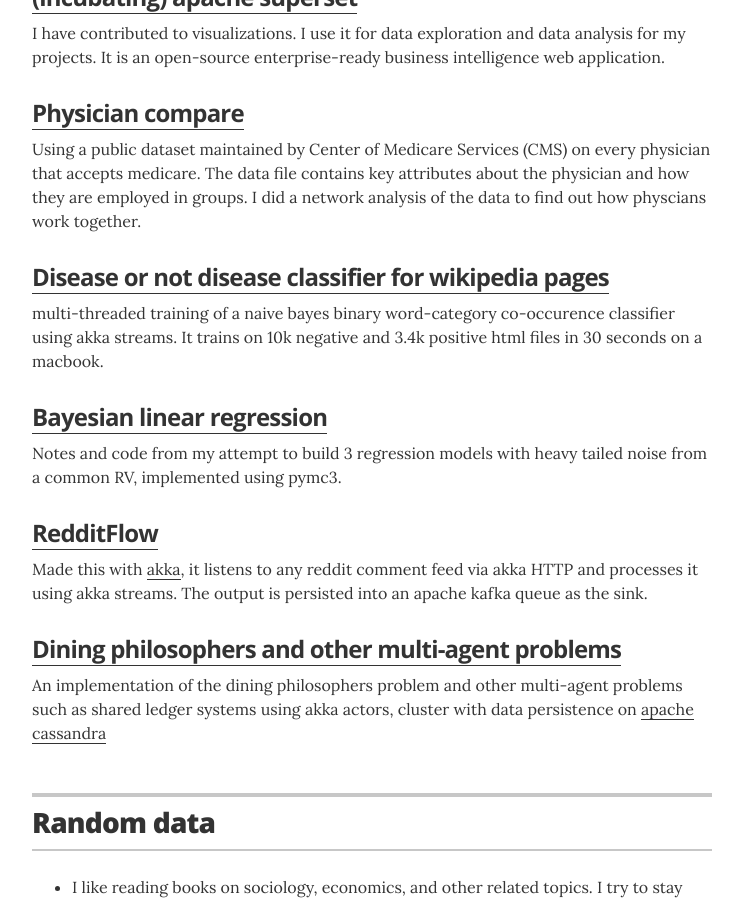
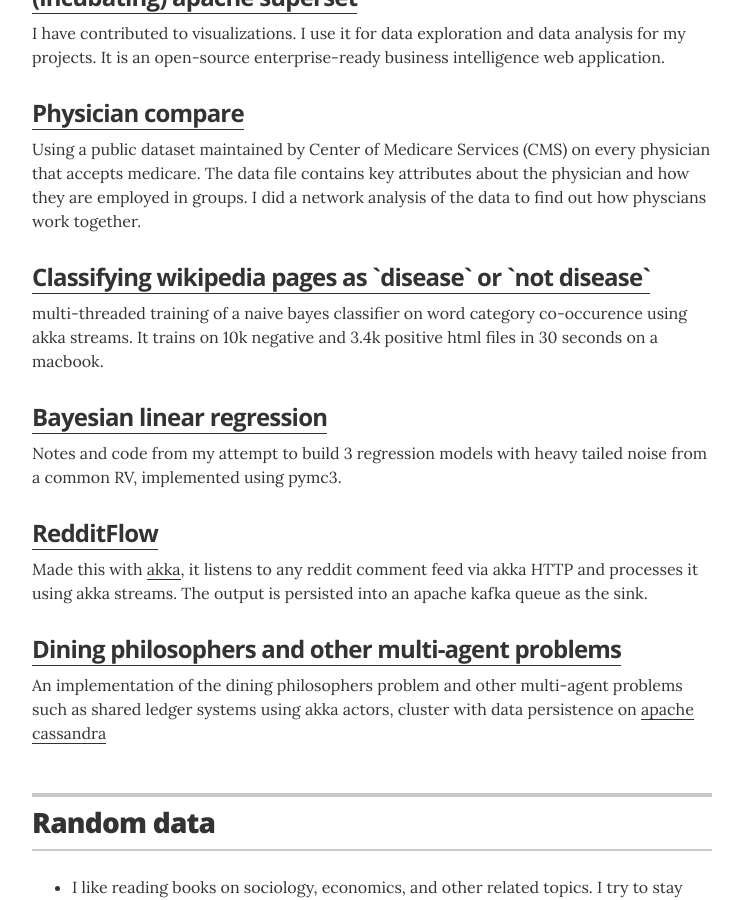
Before and after one commit to shkr/rohtas, a Jekyll site: the page built from about.md, in a window 1280 px wide and 900 px high, scrolled down 779 px. Shown: the whole window, without its empty margins (268-1011 px from the left). Built offline with Jekyll 4.4.1, drawn with Linux system fonts in a browser that asks for light colours.

Commit message:
projects updated

```diff
--- a/_data/projects.yml
+++ b/_data/projects.yml
@@ -17,9 +17,9 @@
   url: "https://github.com/shkr/physician-compare"
   description: Using a public dataset maintained by Center of Medicare Services (CMS) on every physician that accepts medicare. The data file contains key attributes about the physician and how they are employed in groups. I did a network analysis of the data to find out how physcians work together.
 
-- project:  Disease or not disease classifier for wikipedia pages
+- project: Classifying wikipedia pages as `disease` or `not disease`
   url: "https://github.com/shkr/wikiclassifier/blob/master/wikiclassifier.pdf"
-  description: multi-threaded training of a naive bayes binary word-category co-occurence classifier using akka streams. It trains on 10k negative and 3.4k positive html files in 30 seconds on a macbook.
+  description: multi-threaded training of a naive bayes classifier on word category co-occurence using akka streams. It trains on 10k negative and 3.4k positive html files in 30 seconds on a macbook.
 
 - project: Bayesian linear regression
   url: "https://github.com/shkr/bayesian_regression/blob/master/clrm/results.pdf"
```
